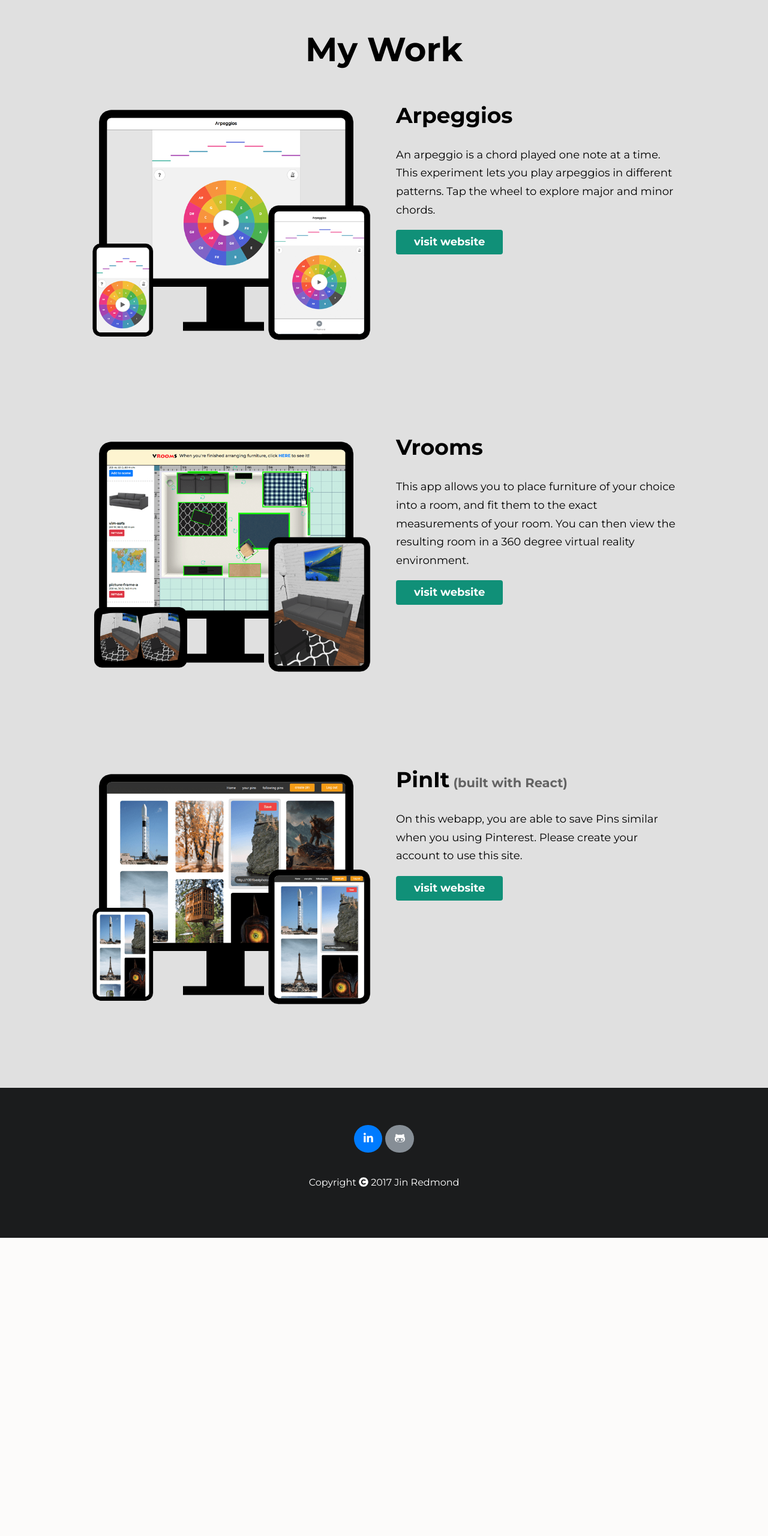
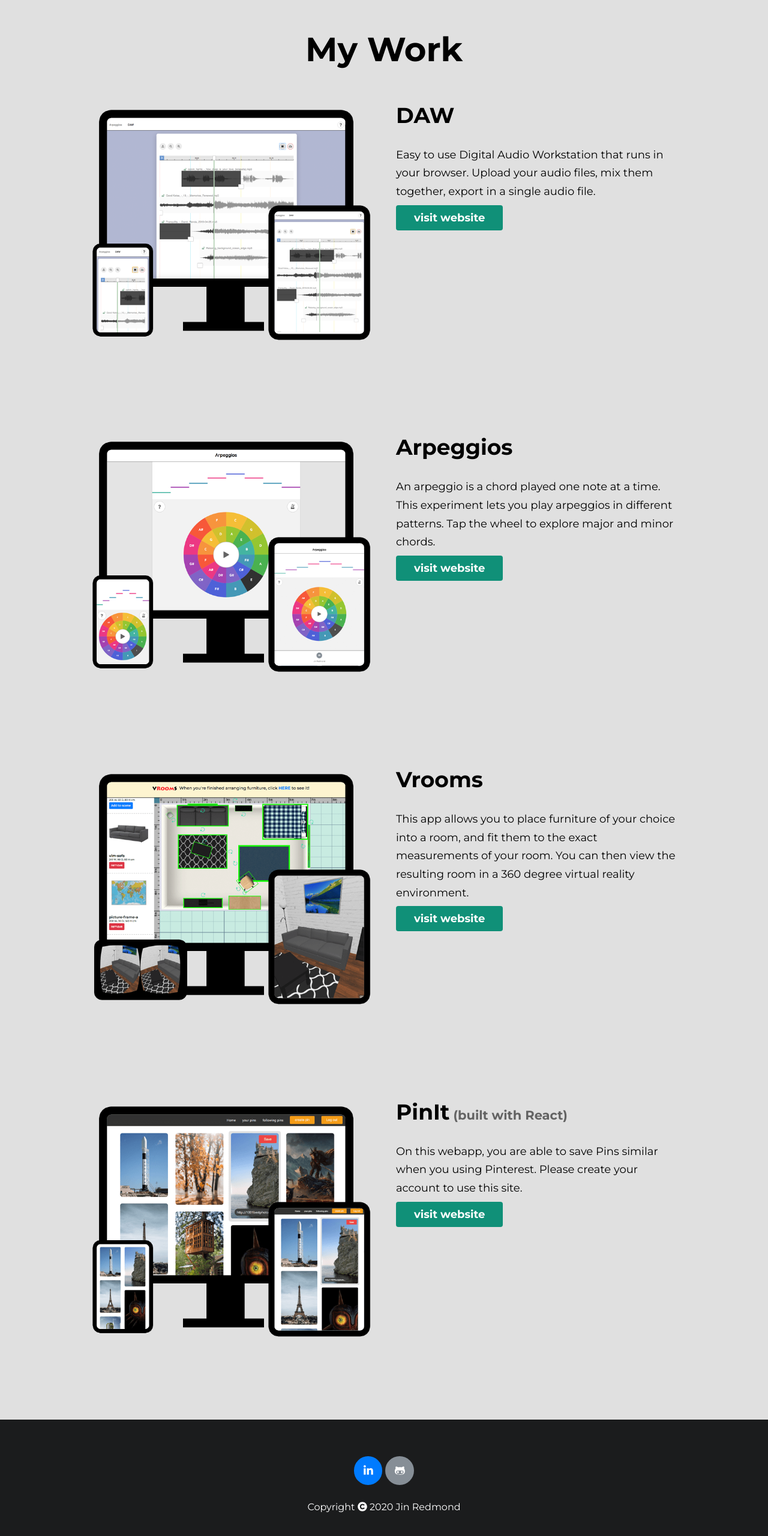
Before and after one commit to jinredhub/my-website, a plain HTML site: page index.html in a window 1280 px wide. Shown: the part 1249-3809 px from the top of the page at 60% size. Before the commit the page ends 3312 px from the top, so only its background shows below. Drawn offline with nearby package versions, Linux system fonts and the light colour scheme; some packages are replaced by stand-ins of ours.

Commit message:
added daw

```diff
--- a/css/style.css
+++ b/css/style.css
@@ -760,7 +760,7 @@ footer{
     height: 250px;
     background-color: #1b1c1d;
 }
-footer button{
+footer a{
     border-radius: 100px !important;
     padding: 13px 16px !important;
     font-size: 18px !important;
--- a/index.html
+++ b/index.html
@@ -82,12 +82,27 @@
 
                     <div class="disp-flex">
                         <div class="flex-50 padding-2 wow fadeInLeft">
+                            <img class="lazyload" data-src="./images/portfolio_daw.png" alt="thumbnail of digital audio workstation website">
+                        </div>
+                        <div class="flex-50 padding-2 wow fadeInRight">
+                            <h2>DAW</h2>
+                            <p>Easy to use Digital Audio Workstation that runs in your browser. Upload your audio files, mix them together, export in a single audio file.</p>
+                            <a class='btn btn-green' href="https://jinredhub.github.io/daw/">visit website</a>
+                        </div>
+                    </div>
+
+                    <div class="padding50"></div>
+                    <div class="padding50"></div>
+
+                    <div class="disp-flex">
+                        <div class="flex-50 padding-2 wow fadeInLeft">
                             <img class="lazyload" data-src="./images/portfolio_arpeggios.png" alt="thumbnail of pinit website">
                         </div>
                         <div class="flex-50 padding-2 wow fadeInRight">
                             <h2>Arpeggios</h2>
                             <p>An arpeggio is a chord played one note at a time. This experiment lets you play arpeggios in different patterns. Tap the wheel to explore major and minor chords.</p>
-                            <button class='btn btn-green visitArpeggiosButton'>visit website</button>
+                            <a class='btn btn-green' href="https://jinredhub.github.io/arpeggios/">visit website</a>
+
                         </div>
                     </div>
 
@@ -101,7 +116,7 @@
                         <div class="flex-50 padding-2 wow fadeInRight">
                             <h2>Vrooms</h2>
                             <p>This app allows you to place furniture of your choice into a room, and fit them to the exact measurements of your room. You can then view the resulting room in a 360 degree virtual reality environment.</p>
-                            <button class='btn btn-green visitVroomButton'>visit website</button>
+                            <a class='btn btn-green' href="https://vrooms.github.io/entrance/">visit website</a>
                         </div>
                     </div>
 
@@ -115,7 +130,7 @@
                         <div class="flex-50 padding-2 wow fadeInRight">
                             <h2>PinIt<span style='font-size: 21px; color: #636363'> (built with React)</span></h2>
                             <p>On this webapp, you are able to save Pins similar when you using Pinterest. Please create your account to use this site.</p>
-                            <button class='btn btn-green visitPinterestButton'>visit website</button>
+                            <a class='btn btn-green' href="https://sprung-pinterest.herokuapp.com/">visit website</a>
                         </div>
                     </div>
 
@@ -130,10 +145,10 @@
 		<!-- footer -->
 		<footer class='disp-flex justify-content--center align-items--center flex-dir-col'>
             <div class='padding-bottom-2'>
-                <button type="button" class='btn linkedin' aria-label="click to go to my linkedIn page"><i class="fab fa-linkedin-in"></i></button>
-                <button type="button" class='btn github' aria-label="click to go to my github page"><i class="fab fa-github-alt"></i></button>
+                <a class='btn linkedin' href="http://www.linkedin.com/in/jin-redmond" aria-label="click to go to my linkedIn page"><i class="fab fa-linkedin-in"></i></a>
+                <a class='btn github' href="http://github.com/jinredhub" aria-label="click to go to my github page"><i class="fab fa-github-alt"></i></a>
             </div>
-            <p>Copyright <i class="fas fa-copyright"></i> 2017 Jin Redmond</p>
+            <p>Copyright <i class="fas fa-copyright"></i> 2020 Jin Redmond</p>
 		</footer>
 
         <!-- lazysizes -->
--- a/js/main.js
+++ b/js/main.js
@@ -1,21 +1,5 @@
 $(document).ready(function(){
 
-    $('.visitPinterestButton').on('click', function(){
-        window.location.href = "https://sprung-pinterest.herokuapp.com/";
-    });
-    $('.visitVroomButton').on('click', function(){
-        window.location.href = "https://vrooms.github.io/entrance/";
-    });
-    $('.visitArpeggiosButton').on('click', function(){
-        window.location.href = "https://jinredhub.github.io/arpeggios/";
-    });
-
-    $('.linkedin').on('click', function(){
-        window.location.href = "http://www.linkedin.com/in/jin-redmond";
-    });
-    $('.github').on('click', function(){
-        window.location.href = "http://github.com/jinredhub";
-    })
 
     // smooth scrolling
     $('a[href^="#"]').on("click", function(event){
```
Also changed, not shown: images/portfolio_daw.png (added).
